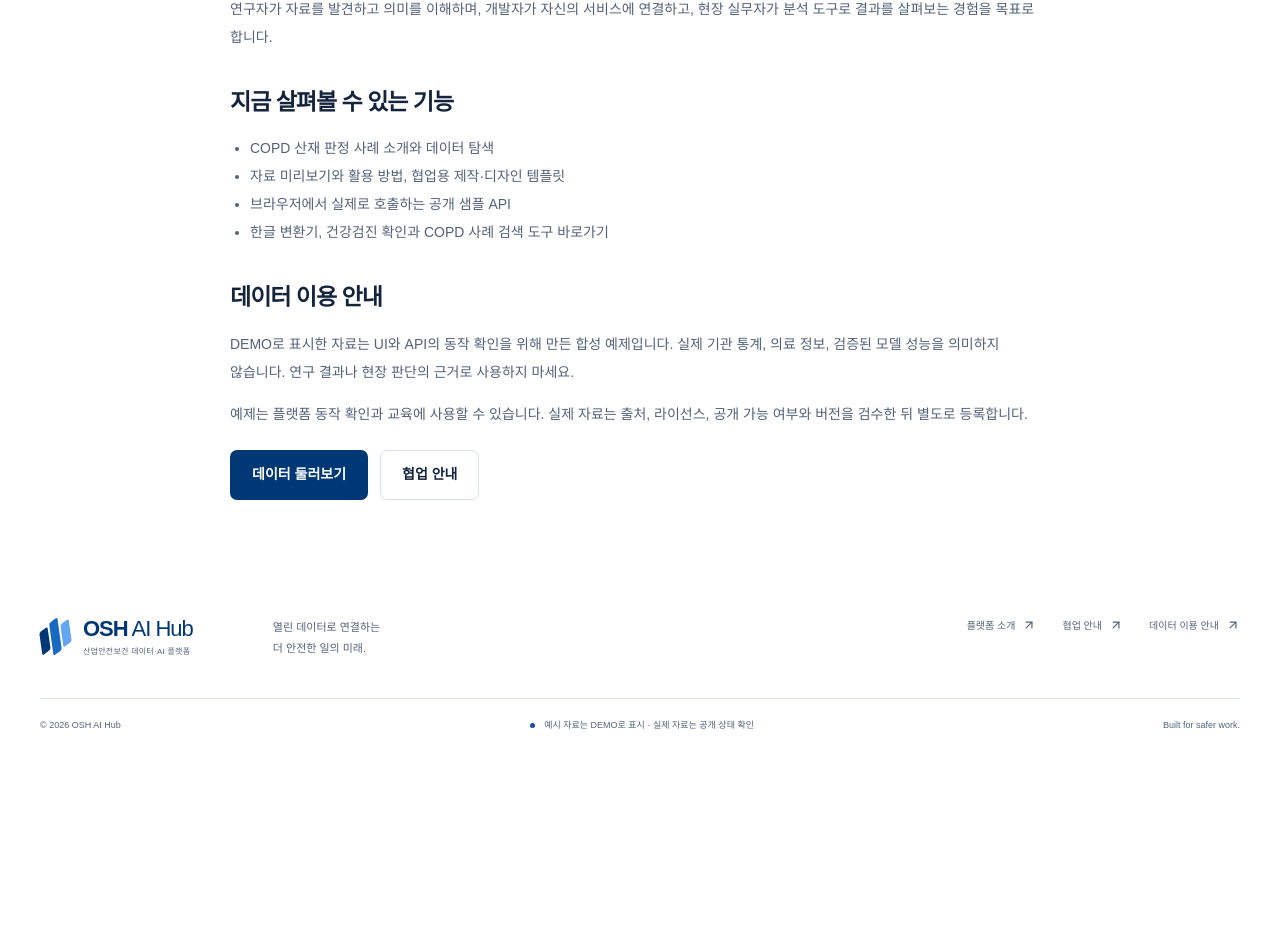
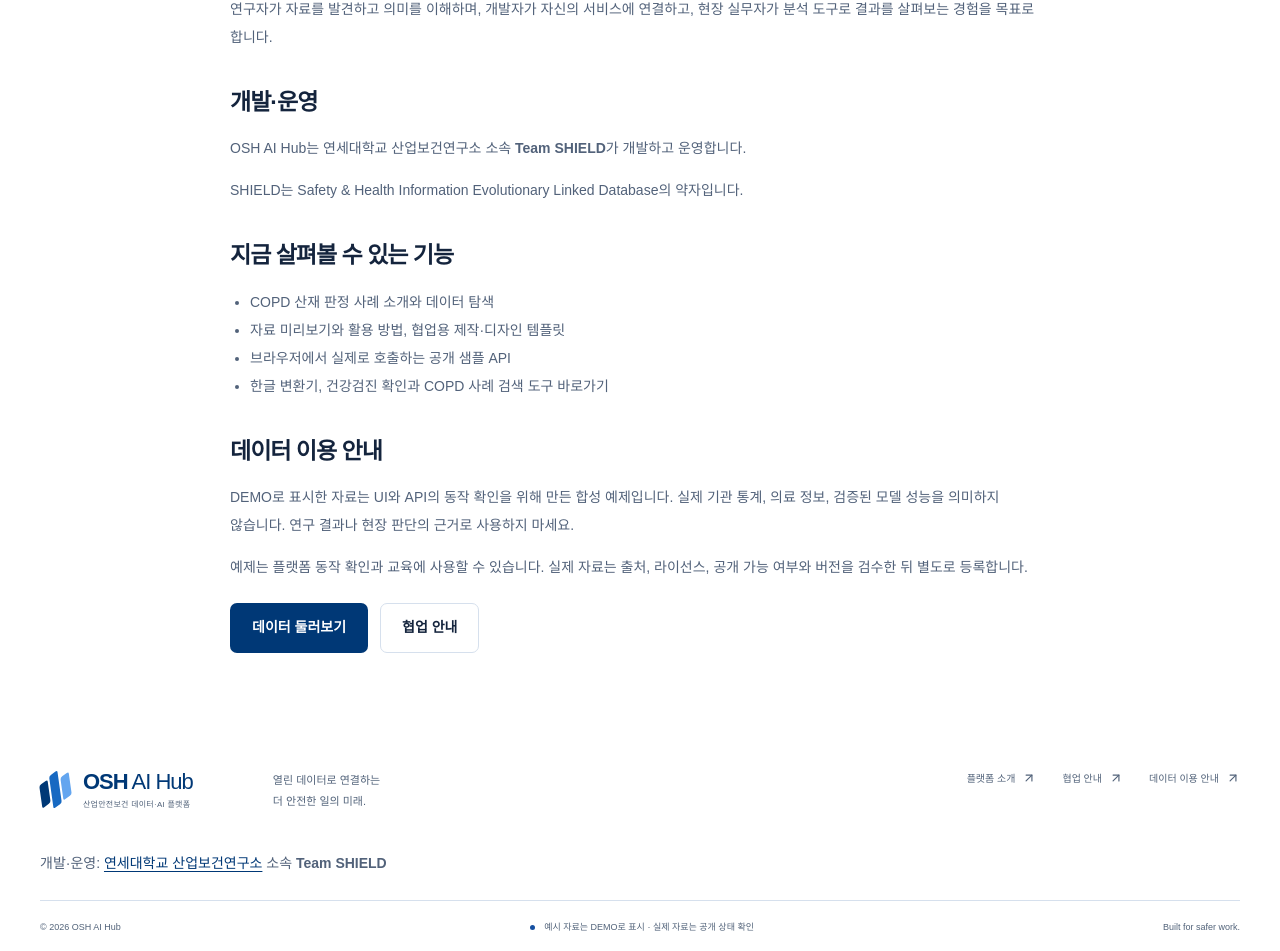
Before and after one commit to jinha-dspub/osh-ai-hub, a Next.js app in the folder web/: page /about in a window 1280 px wide. Shown: the part 514-1465 px from the top of the page. Before the commit the page ends 1267 px from the top, so only its background shows below. Built offline with nearby package versions, Linux system fonts and the light colour scheme.

Commit message:
Credit Team SHIELD within Yonsei Institute for Occupational Health

```diff
--- a/web/app/about/page.tsx
+++ b/web/app/about/page.tsx
@@ -24,6 +24,15 @@
             연구자가 자료를 발견하고 의미를 이해하며, 개발자가 자신의 서비스에
             연결하고, 현장 실무자가 분석 도구로 결과를 살펴보는 경험을 목표로
             합니다.
+          </p>
+          <h2>개발·운영</h2>
+          <p>
+            OSH AI Hub는 <a href="https://yioh.ai.kr">연세대학교 산업보건연구소</a>
+            {" "}소속 <strong>Team SHIELD</strong>가 개발하고 운영합니다.
+          </p>
+          <p>
+            SHIELD는 Safety &amp; Health Information Evolutionary Linked Database의
+            약자입니다.
           </p>
           <h2>지금 살펴볼 수 있는 기능</h2>
           <ul>
--- a/web/app/collaboration/page.tsx
+++ b/web/app/collaboration/page.tsx
@@ -105,6 +105,10 @@
               데이터 제공, 공동 연구, DEMO 제작이나 앱 연결을 논의하고 싶다면
               아래 이메일로 연락해 주세요.
             </p>
+            <p className="osh-help">
+              협업 담당: <a className="osh-link" href="https://yioh.ai.kr">연세대학교 산업보건연구소</a>
+              {" "}소속 <strong>Team SHIELD</strong>
+            </p>
             <a
               className="osh-button collaboration-email"
               href="mailto:jinha@dspubs.org"
--- a/web/app/globals.css
+++ b/web/app/globals.css
@@ -1169,6 +1169,18 @@
 }
 .footer .brand small {
   font-size: 8px;
+}
+.footer-operator {
+  margin: 0;
+  padding-bottom: 24px;
+  color: var(--muted);
+  font-size: 14px;
+  line-height: 1.7;
+}
+.footer-operator a {
+  color: var(--primary);
+  text-decoration: underline;
+  text-underline-offset: 3px;
 }
 .footer-bottom {
   display: flex;
--- a/web/app/layout.tsx
+++ b/web/app/layout.tsx
@@ -50,6 +50,10 @@
                 </Link>
               </div>
             </div>
+            <p className="footer-operator">
+              개발·운영: <a href="https://yioh.ai.kr">연세대학교 산업보건연구소</a>
+              {" "}소속 <strong>Team SHIELD</strong>
+            </p>
             <div className="footer-bottom">
               <span>© 2026 OSH AI Hub</span>
               <span>
```
Also changed, not shown: 2 other files (tests, documents, lock files or other folders).
